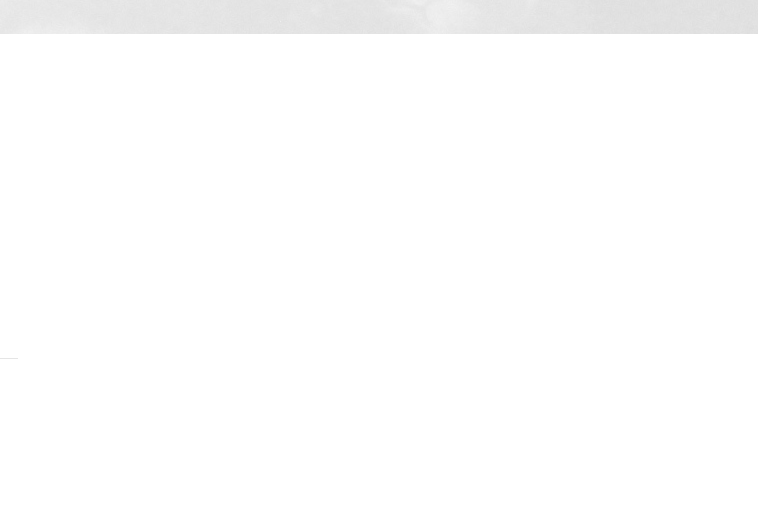
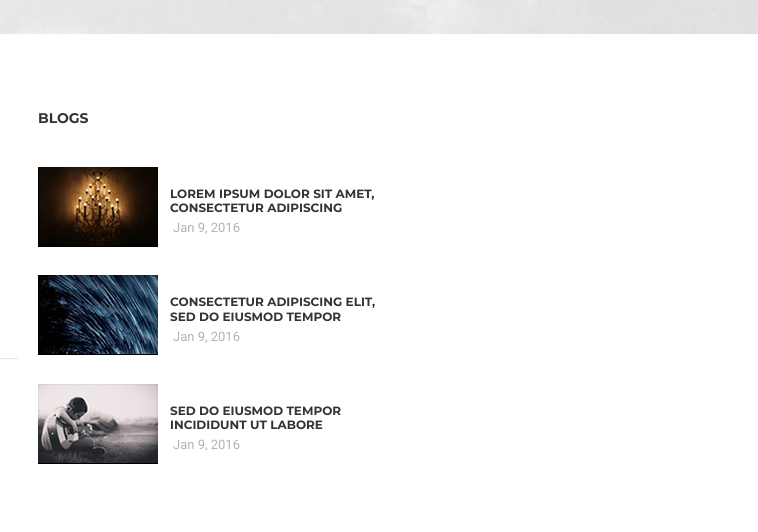
Before and after one commit to Warek01/MOGO, a website: page index.html in a window 1280 px wide. Shown: the part 9201-9733 px from the top of the page, 522-1280 px from the left. Drawn offline with Linux system fonts and the light colour scheme.

Commit message:
Made second section of pre-footer

```diff
--- a/index.html
+++ b/index.html
@@ -757,8 +757,46 @@
                     </button>
                 </div>
             </div>
-            <div class="container2"></div>
-            <div class="container3"></div>
+            <div class="container2">
+                <p class="logo">
+                    blogs
+                </p>
+                <div class="content">
+                    <div class="blog1">
+                        <img src="./img/footer-blog-1.png" alt="">
+                        <p class="title">
+                            Lorem ipsum dolor sit amet,
+                            consectetur adipiscing
+                        </p>
+                        <p class="date">
+                            Jan 9, 2016
+                        </p>
+                    </div>
+                    <div class="blog2">
+                        <img src="./img/footer-blog-2.png" alt="">
+                        <p class="title">
+                            Consectetur adipiscing elit,
+                            sed do eiusmod tempor
+                        </p>
+                        <p class="date">
+                            Jan 9, 2016
+                        </p>
+                    </div>
+                    <div class="blog3">
+                        <img src="./img/footer-blog-3.png" alt="">
+                        <p class="title">
+                            sed do eiusmod tempor
+                            incididunt ut labore
+                        </p>
+                        <p class="date">
+                            Jan 9, 2016
+                        </p>
+                    </div>
+                </div>
+            </div>
+            <div class="container3">
+
+            </div>
         </div>
     </div>
     <footer>
--- a/style.scss
+++ b/style.scss
@@ -1402,7 +1402,14 @@ header {
                 width: 230px;
                 justify-content: space-evenly;
 
-                img { cursor: pointer; }
+                img {
+                    cursor: pointer;
+                    transition: filter .2s ease;
+
+                    &:hover {
+                        filter: brightness(50%);
+                    }
+                }
             }
         }
 
@@ -1457,9 +1464,57 @@ header {
 
     .container2 {
         position: relative;
-        width: 400px;
+        width: 360px;
         height: 100%;
-    }
+        margin: 0 20px 0 20px;
+
+        .logo {
+            margin-top: 76px;
+            text-transform: uppercase;
+            font-family: "Montserrat";
+            font-weight: bold;
+            font-size: 14px;
+        }
+
+        .title {
+            position: relative;
+            width: 210px;
+            left: -18px;
+            top: 20px;
+            float: right;
+            text-transform: uppercase;
+            font-weight: bold;
+            font-family: "Montserrat";
+            font-size: 12px;
+            transition: color .15s ease;
+        }
+
+        .date {
+            position: relative;
+            left: 135px;
+            top: -35px;
+            @include roboto-lightItalic;
+            font-size: 13px;
+        }
+
+        .blog1 {
+            margin-top: 40px;
+        }
+
+        .blog1, .blog2, .blog3 {
+            cursor: pointer;
+
+            &:hover {
+                img {
+                    outline: 2px solid #95e1d3;
+                }
+
+                .title {
+                    color: #95e1d3;
+                }
+            }
+        }
+    } /* .container2 */
 
     .container3 {
         position: relative;
```
Also changed, not shown: img/footer-blog-1.png (added), img/footer-blog-2.png (added), img/footer-blog-3.png (added), img/instagram/1.png (added), img/instagram/2.png (added), img/instagram/3.png (added), img/instagram/4.png (added), img/instagram/5.png (added), img/instagram/6.png (added), img/instagram/7.png (added), img/instagram/8.png (added), img/instagram/9.png (added), style.css.
